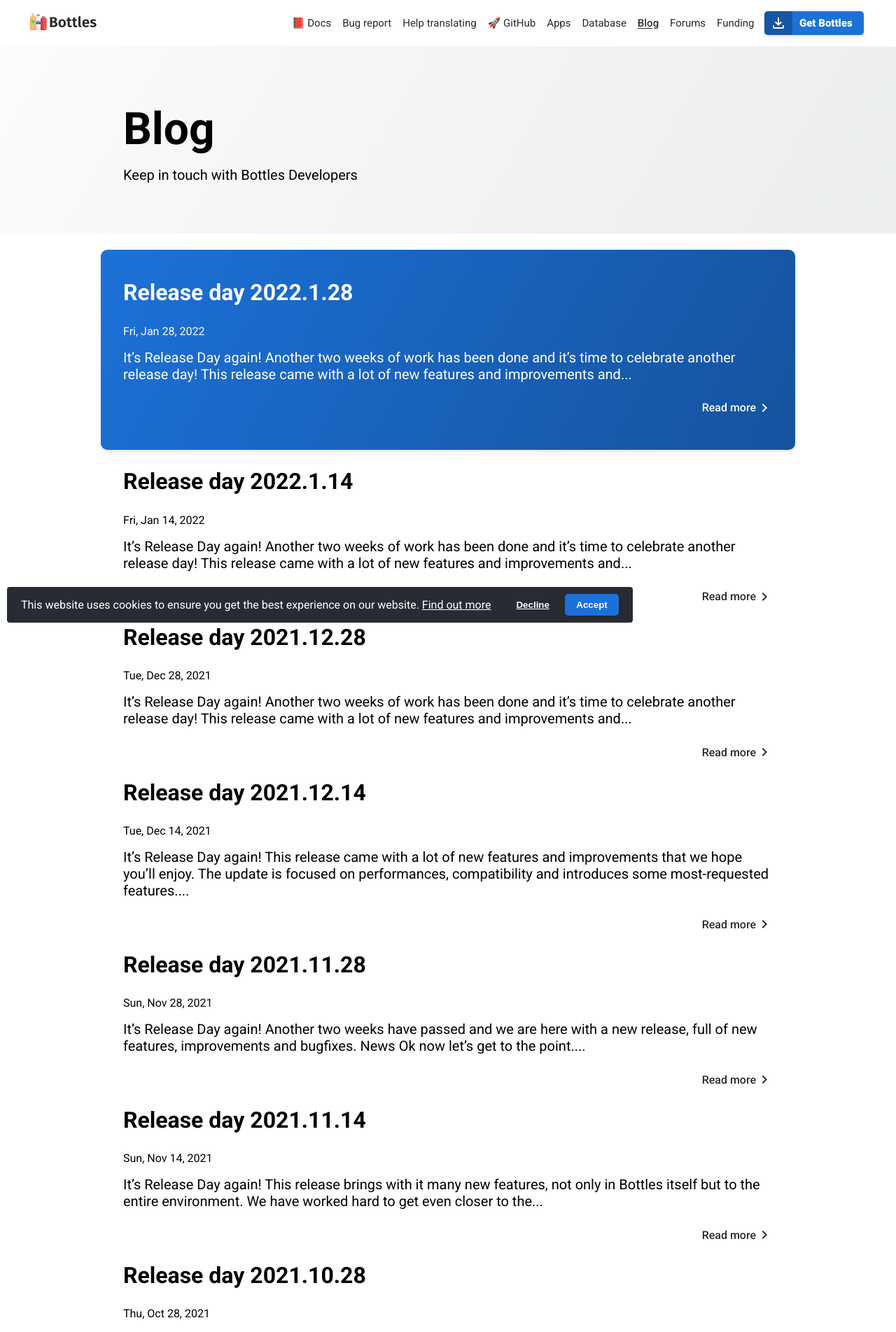
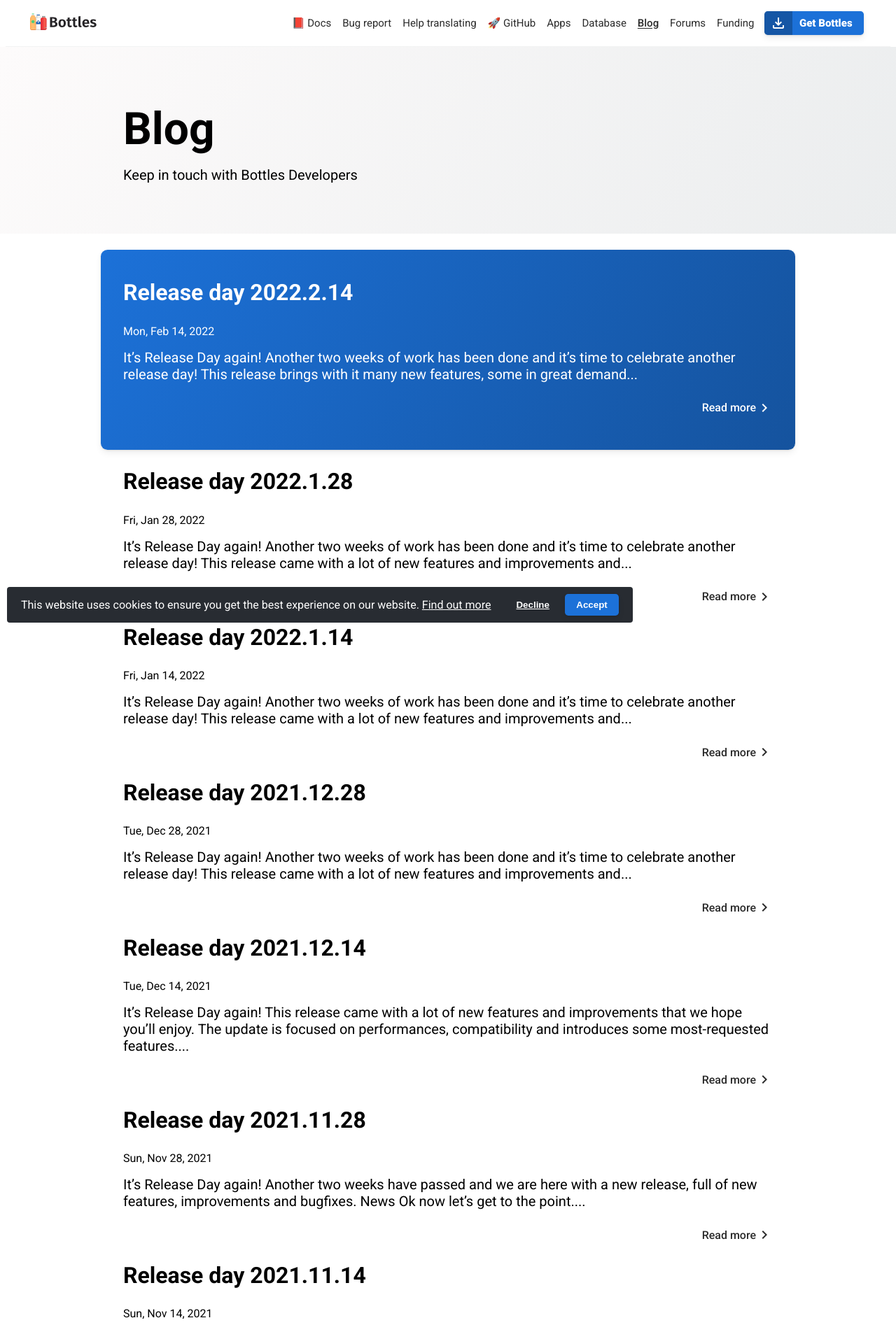
Before and after one commit to bottlesdevs/website, a Jekyll site: the page built from blog.md, in a window 1280 px wide. Shown: the top 1904 px of the page at 70% size. Built offline with Jekyll 4.4.1, drawn with Linux system fonts in a browser that asks for light colours; nearby versions of some CDN libraries; comment, search, counter and statistics services are not loaded; some of the changed lines change nothing that is shown.

Commit message:
release day 2022.2.14

```diff
--- /dev/null
+++ b/_posts/2022-02-14-release-2022.2.14.md
@@ -0,0 +1,225 @@
+---
+title: "Release day 2022.2.14"
+description: "Today is release day!"
+published: 2022-02-14
+layout: post
+thumb: https://raw.githubusercontent.com/bottlesdevs/data/main/releases/2022.2.14/release-day.png
+background: https://raw.githubusercontent.com/bottlesdevs/data/main/backgrounds/2022.2.14.png
+published: true
+comments: true
+is_release_day: true
+is_release_day_color: '#e9a01d'
+---
+
+It’s Release Day again!
+
+Another two weeks of work has been done and it's time to celebrate another
+release day!
+
+This release brings with it many new features, some in great demand and others
+that you are sure you will like. Even if the project grows fast and each new
+version has always introduced something new, this update is a game changer
+because it takes Bottles out of the concept of the common wineprefix manager
+and enters the automation of the software installation. Ok, this is something
+that has actually already been seen in other programs but in ours we have tried
+to do things a little differently, we will talk about it shortly.
+
+## News
+Ok now let's get to the point. What's new in this version?
+
+### Installers
+In 2019 we announced Bottles v2, a complete rewrite of the project that
+included a bunch of very pretentious features, including versioning, a
+dependency manager, a component manager and support for installers. All these
+features have been integrated a little at a time and today we officially
+announce the arrival of the installers, completing the circle.
+
+#### What are installers?
+These are sets of instructions interpreted by Bottles to replicate the
+installation of a program. This process is written in manifest files by the
+maintainers, who were able to install the program following the same steps.
+
+Unlike other managers, these installers use the structure and tools offered by
+Bottles to automate the entire process and not break the "logic" of the bottles,
+keeping all the logged parameters (dxvk, vkd3d, esync, fsync ..) as well as
+the dependencies. Versioning will also be used if enabled, to create restore
+points in the installation phase (this is the level of integration we are
+talking about, each new version must be able to be exploited by the installers
+directly or indirectly, creating a single ecosystem where each component
+communicates perfectly with the others).
+
+#### How to use them?
+Now the installers are enabled by default, just open the bottle you are
+interested in and access the Installers section, then choose the one you are
+interested in and press the button to install it.
+
+![Bottles installers](/uploads/bottles-installers.png)
+
+In the list you will also see a grade **(Bronze, Silver, Gold, Platinum)**,
+these indicate the compatibility level of the application. Unlike others, the
+grade is decided after the installation of the program, including all the
+tweaks applied by the installer, thus evaluating the final user experience of
+the program and not how "complex" it was to install it.
+
+So if a program is rated Bronze, it means that everything that (at the moment)
+could be done has been done to make it go, the program works but not perfectly
+(graphical glitches, rare crashes) and some features are not accessible. If it
+is Silver it means that everything works but that there may be minor bugs or
+minor functionalities blocked, then Gold if all the functionalities are
+accessible and any glitches are not blocking. If the rank is Platinum it means
+everything works perfectly.
+
+<div class="grid-pics">
+    <img src="/uploads/installer-manifest.png" title="Installer manifest" />
+    <img src="/uploads/installer-review.png" title="Installer review" />
+</div>
+
+Each maintainer must review the installer before publishing it and making it
+accessible to everyone. This and the manifest are accessible from the
+installers screen, using the installer context menu.
+
+When the installation procedure is complete, you will be able to go back to the
+programs list and find the installed program, ready to run. You can run the
+installation multiple times even in the same bottle, so if a major update is
+done by the maintainer, or you just broke something and want to "refresh the
+installation", just re-install it. Obviously this will detect that the program
+is already installed and in many cases you will be offered to repair it, so it
+will be up to you to decide how to act, however dependencies and parameters of
+the bottle will be re-aligned with the installer instructions.
+
+> At the moment there is no notification of an installer update but it will
+> come with a later version.
+
+Installers define the required arch to run them, so if you are running a win32
+bottle, all win64 installers will not be shown in the list.
+
+### Change bottles default location
+Most requested feature ever. I know you asked for it too.
+
+With this release it is possible to change the default path where bottles are
+stored. This is very useful if you want to use an external drive, a dedicated
+partition or just have them in another location.
+
+![Bottles default location](/uploads/bottles-custom-path.png)
+
+To enable it simply go to Bottles preferences and look for the Custom bottles
+path item in the Advanced section in General (Bottles restart required).
+
+> Note that in the case of Flatpak, you will need to give Bottles permission
+> to access the path if it is outside the sandbox. Read the documentation
+> [here](https://docs.usebottles.com/flatpak/expose-directories).
+
+Changing the path, your bottles present in the original path will remain
+(if there are any). You can reset the setting at any time always from the
+Bottles Preferences.
+
+### Runtime for everyone
+A few releases ago we [announced the Bottles Runtime](https://usebottles.com/blog/release-2021.12.14/#bottles-runtime),
+a bundle of useful libraries and resources that (if any) injecta Bottles into
+its environment to ensure runner compatibility.
+
+As the functionality was still on trial, it was limited to Flatpak users only
+as it was easy to provide it directly with installation. From this release it
+is finally available for everyone!
+
+![Bottles runtime for everyone](/uploads/bottles-core-components.png)
+
+Flatpak users will always find the latest version of the updated runtime along
+with Bottles. All other users, on the other hand, if it is not the first
+launch, will have to install it through the appropriate new Core section in
+the Bottles preferences, in the first launch it will be installed together with
+all the other essential components (*~ 10MB*).
+
+Unlike other components such as runner, dxvk, dxvk-nvapi and vkd3d, this one
+cannot be installed in multiple versions but is instead updated.
+
+### Search in bottles list
+In some cases our bottle list can become very long, it depends on how many
+tests are done, for example if you are a maintainer or just want to do a lot
+of experiments, so we have integrated a search bar.
+
+![Bottles search](/uploads/bottles-search.png)
+
+This hidden by default and is shown when there are at least 10 bottles.
+
+### Taskmanager improvements
+The integrated Task manager has received some improvements and the ability to
+terminate processes. This might be an obvious feature for a Task manager but
+Bottles' previous structure did not allow to implement it, and thanks to the
+new WINE backend introduced in the last release, we are now able to provide it.
+
+![Bottles taskmanager](/uploads/bottles-taskmanager-update.png)
+
+To end a process, just select from the list and press the dedicated button from
+the headerbar.
+
+## All other changes
+There are a lot of other changes and improvements in this release. Below are
+other noteworthy ones, for all the others, refer to
+the [GiHub organization](https://github.com/bottlesdevs).
+
+  * Install programs in one-click using our community installers
+  * Change default bottles location from preferences
+  * New repositories manager makes fewer requests and takes less time to load
+  * Runtime is now also available for non-Flatpak packages
+  * Search in bottles list if there are at least 10 items
+  * Automatically fallback to another runner if the system doesn't support Caffe 7+
+  * Installers can now declare their architecture, so incompatible installers will not be shown
+  * Dependencies can now be re-installed if something goes wrong
+  * Programs can now be launched trough terminal right from the context menu
+  * Task manager can now terminate processes
+  * WINE Explorer now available from utilities
+  * New userdir/ placeholder for installers to access sandboxed user directory
+  * Improved Windows version switch, other keys are updated to ensure that programs detect the correct version
+  * Improved health check dialog with syntax highlighting
+  * General UI improvements for consistency
+  * Introducing SystemComponents to handle unpackable components for non-Flatpak packages
+  * Support dxvk-async as a component
+  * Using XDG_DATA_HOME for default Bottles paths (Thanks @nanonyme)
+  * Gamescope support in Flatpak (Thanks @BigmenPixel0)
+  * Fixed missing GtkSource namespace, was causing crashes
+  * Fixed preferences regression, vkd3d was not displayed
+  * Fixed a bug in Executor, was passing wrong arguments
+  * Fixed a bug in WineCommand, was not getting the bottle parameters
+  * Fixed a bug in components manager, was trying to remove non-existent files
+  * Fixed a bug in DXVK version change, was removing the initial backup
+  * Fixed a bug in installers, programs list was not updated immediately
+  * Fixed a bug in programs list, uninstallers were not hidden
+  * Fixed a bug in components manager, was causing crashes with not-known componnets
+  * Fixed gamemode in Flatpak
+  * Fixed a bug in WineCommand cwd, was not setting the value
+  * Fixed a bug in Layered environment, layers key was set as list instead of dict
+  * Fixed a bug in layered programs, was not able to launch due to wrong runtime configuration location
+  * Fixed a bug in layered dependencies, tree was not updated correctly
+  * Fixed a bug with config files, was causing exceptions with missing keys
+  * Fixed a bug in update_config action, was try to handle a None value, providing a default value instead
+  * Swedish translations thanks to @bittin, @Lemonmeth, @eson57
+  * Italian translations thanks to @albanobattistella, @phaerrax
+  * Czech translations thanks to @panmourovaty
+  * Galician translations thanks to @frandieguez
+  * Russian translations thanks to @Smoque
+  * Vietnamese translations thanks to Giai Ngo
+  * French translations thanks to @ulroy67
+  * German translations thanks to Lasse Palm
+  * Portuguese translations thanks to @laralem
+  * Spanish translations thanks to @oscfdezdz, @d33vliter
+  * Norwegian Bokmål translations thanks to @comradekingu
+  * Portuguese (Brazil) translations thanks to @andrelomba86
+  * Indonesian translations thanks to @rezaalmanda, @frnmz
+  * Turkish translations thanks to @ersen0, @Dhizaes
+  * Esperanto translations thanks to phlostically
+  * Chinese (Simplified) translations thanks to Eric, @lumingzh
+  * Finnish translations thanks to Jiri Grönroos
+  * Japanese translations thanks to @shuriken1812
+  * Croatian translations thanks to @milotype
+  * Hungarian translations thanks to @ovari
+  * Polish translations thanks to Krzysztof Marcinek
+  * Hindi translations thanks to @athenasaurav
+  * Basque translations thanks to Sergio Varela
+  * Greek translations thanks to @dim20
+
+Thanks to all users who contributed to this release!
+
+~ Bottles' Developers
+
+<a class="button" href="/download" style="">Download</a> 2022.2.14
--- a/assets/css/style.css
+++ b/assets/css/style.css
@@ -136,6 +136,10 @@
 
 h3 {
     font-size: 1.4rem;
+}
+
+h4 {
+    font-size: 1.2rem;
 }
 
 section.hero h1 {
```
Also changed, not shown: uploads/bottle-creation.png, uploads/bottles-core-components.png (added), uploads/bottles-custom-path.png (added), uploads/bottles-search.png (added), uploads/bottles-taskmanager-update.png (added), uploads/installer-manifest.png (added), uploads/installer-review.png (added).
